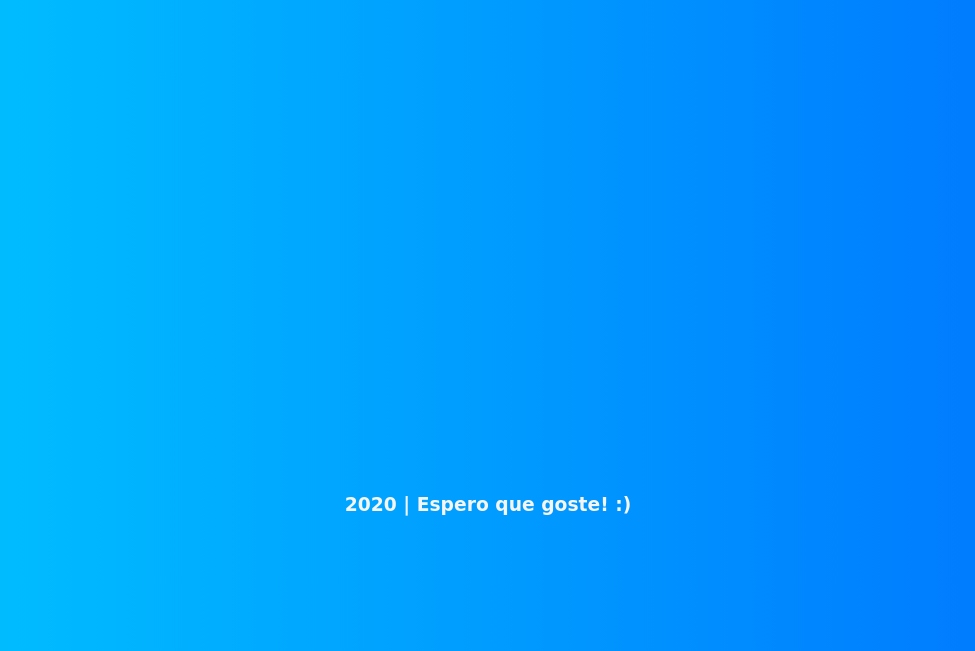
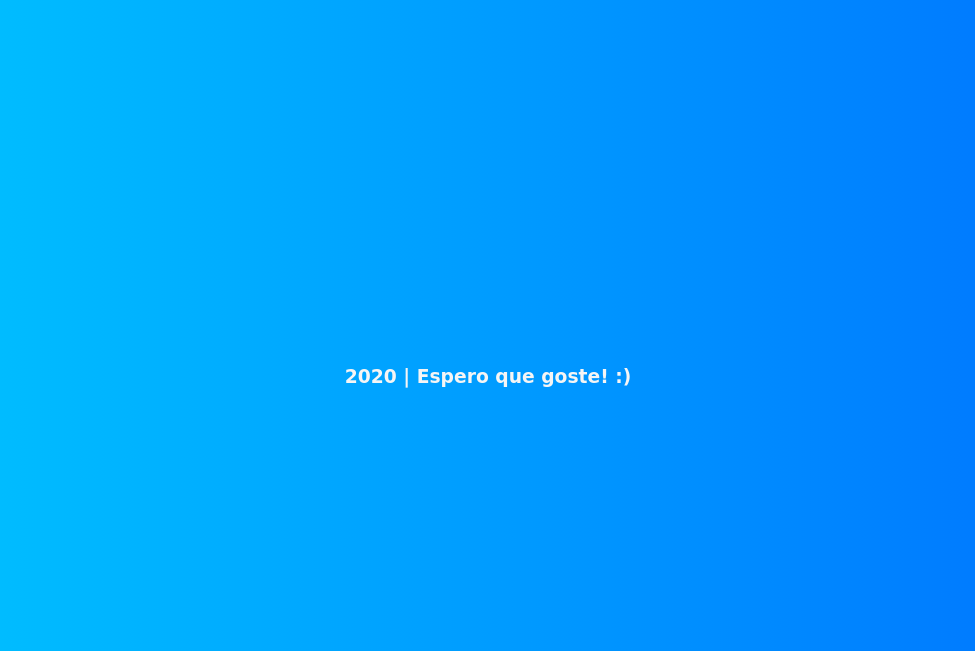
Before and after one commit to fabioperettig/To-do-list-BR, a plain HTML site: page index.html in a window 1280 px wide. Shown: the part 181-832 px from the top of the page, without its empty margins (152-1127 px from the left). Drawn offline with Linux system fonts and the light colour scheme; a web font is replaced by a local one.

Commit message:
Update style.css

```diff
--- a/style.css
+++ b/style.css
@@ -38,7 +38,7 @@ header {
 }
 
 footer{
-    padding-top: 25rem;
+    padding-top: 17rem;
     font-size: 1rem;
     font-weight: 300;
     display: flex;
```
